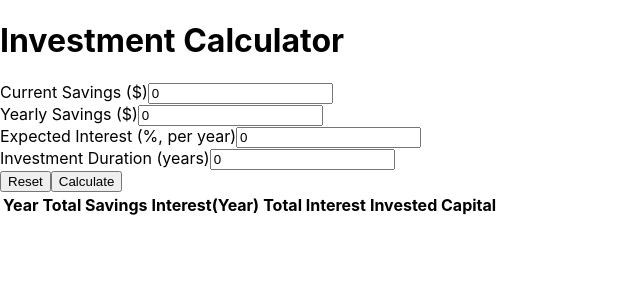
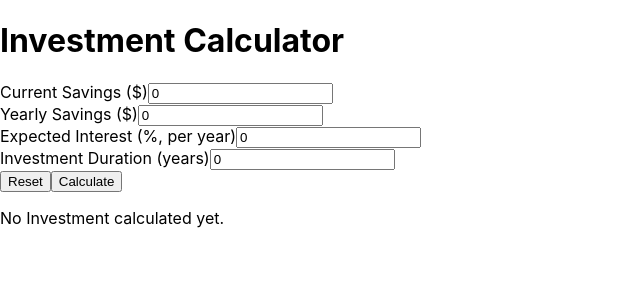
Before and after one commit to lillianxu/investment-calculator, a React (Create React App) app: page / in a window 1280 px wide. Shown: the top 300 px of the page, without its empty margins (0-640 px from the left). Built offline with nearby package versions, Linux system fonts and the light colour scheme.

Commit message:
✨ feat: finish calculate result feature, add fallback text

```diff
--- a/src/components/InvestmentCalculator/InvestmentCalculator.tsx
+++ b/src/components/InvestmentCalculator/InvestmentCalculator.tsx
@@ -6,14 +6,48 @@ import { UserInputValues } from './constants';
 
 export const InvestmentCalculator: React.FC = () => {
   const [userInputValues, setUserInputValues] = useState<UserInputValues>({});
+
   const calculateHandler = (inputValues: UserInputValues) => {
     return setUserInputValues(inputValues);
   };
+
+  const showFallbackText = Object.keys(userInputValues).length === 0;
+
+  let yearlyData = [];
+
+  if (!showFallbackText) {
+    let currentSavings = userInputValues.currentSavings ?? 0;
+    const yearlyContribution = userInputValues.yearlyContribution ?? 0;
+    const expectedReturn = userInputValues.expectedReturn
+      ? userInputValues.expectedReturn / 100
+      : 0;
+    const duration = userInputValues.duration ?? 0;
+    let totalInterest = 0;
+    let investedCapital = currentSavings;
+    for (let i = 0; i < duration; i++) {
+      const yearlyInterest = currentSavings * expectedReturn;
+      totalInterest += yearlyInterest;
+      currentSavings += yearlyInterest + yearlyContribution;
+      investedCapital += yearlyContribution;
+      yearlyData.push({
+        year: i + 1,
+        yearlyInterest: yearlyInterest,
+        savingsEndOfYear: currentSavings,
+        yearlyContribution: yearlyContribution,
+        totalInterest: totalInterest,
+        investedCapital: investedCapital,
+      });
+    }
+  }
   return (
     <div>
       <CalculatorHeader />
       <UserInput onCalculate={calculateHandler} />
-      <ResultTable />
+      {showFallbackText ? (
+        <p>No Investment calculated yet.</p>
+      ) : (
+        <ResultTable data={yearlyData} />
+      )}
     </div>
   );
 };
--- /dev/null
+++ b/src/components/InvestmentCalculator/ResultRow.tsx
@@ -0,0 +1,17 @@
+import React from 'react';
+import { ResultData } from './constants';
+
+interface ResultRowProps {
+  data: ResultData;
+}
+export const ResultRow: React.FC<ResultRowProps> = ({ data }) => {
+  return (
+    <tr>
+      <td>{data.year}</td>
+      <td>{data.savingsEndOfYear}</td>
+      <td>{data.yearlyInterest}</td>
+      <td>{data.totalInterest}</td>
+      <td>{data.investedCapital}</td>
+    </tr>
+  );
+};
--- a/src/components/InvestmentCalculator/ResultTable.tsx
+++ b/src/components/InvestmentCalculator/ResultTable.tsx
@@ -1,6 +1,10 @@
 import React from 'react';
-
-export const ResultTable: React.FC = () => {
+import { ResultData } from './constants';
+import { ResultRow } from './ResultRow';
+interface ResultTableProps {
+  data: ResultData[];
+}
+export const ResultTable: React.FC<ResultTableProps> = ({ data }) => {
   return (
     <table>
       <thead>
@@ -13,13 +17,9 @@ export const ResultTable: React.FC = () => {
         </tr>
       </thead>
       <tbody>
-        <tr>
-          <td></td>
-          <td></td>
-          <td></td>
-          <td></td>
-          <td></td>
-        </tr>
+        {data.map(yearlyData => (
+          <ResultRow data={yearlyData} key={yearlyData.year} />
+        ))}
       </tbody>
     </table>
   );
--- a/src/components/InvestmentCalculator/UserInput.tsx
+++ b/src/components/InvestmentCalculator/UserInput.tsx
@@ -24,7 +24,6 @@ export const UserInput: React.FC<UserInputProps> = ({ onCalculate }) => {
     (event: React.FormEvent) => {
       event.preventDefault();
       onCalculate(inputValues);
-      console.log('calculated' + inputValues.currentSavings);
     },
     [inputValues, onCalculate],
   );
```
Also changed, not shown: src/components/InvestmentCalculator/constants.ts (+8 -0 lines).
